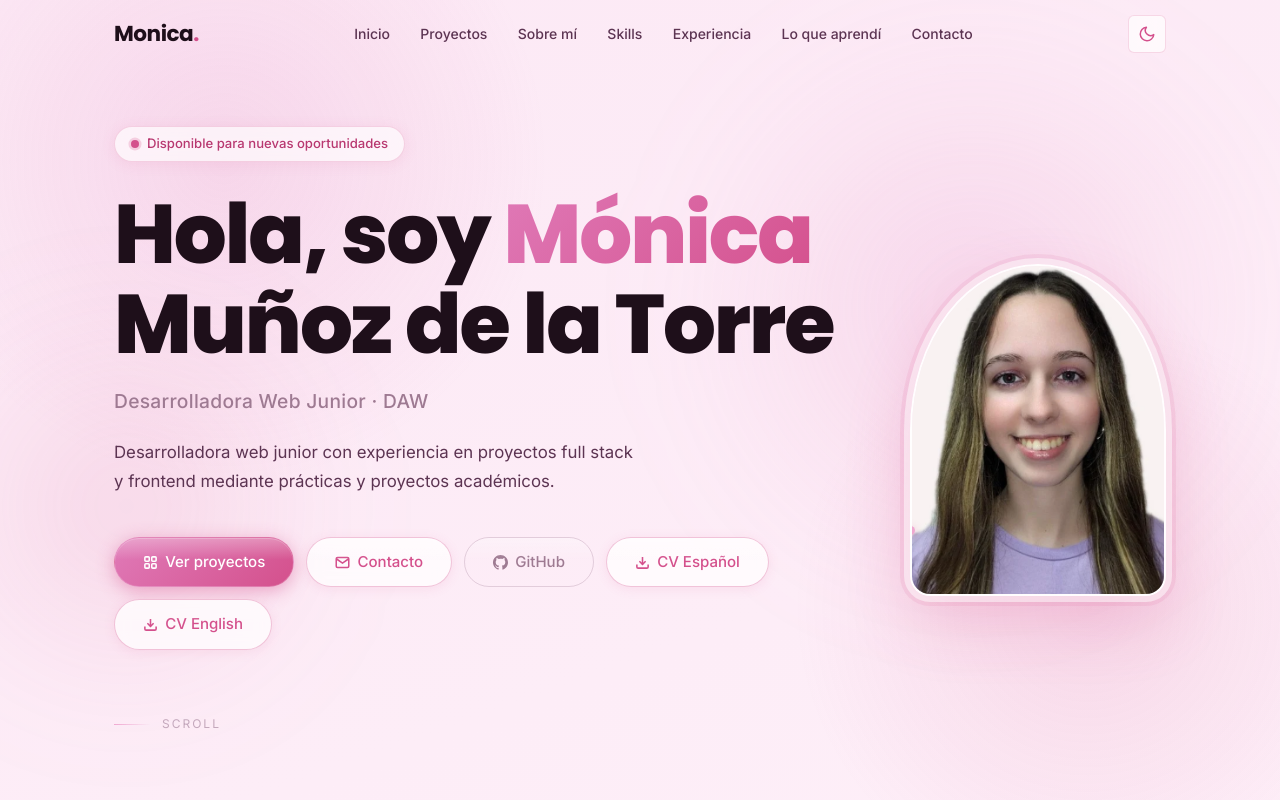
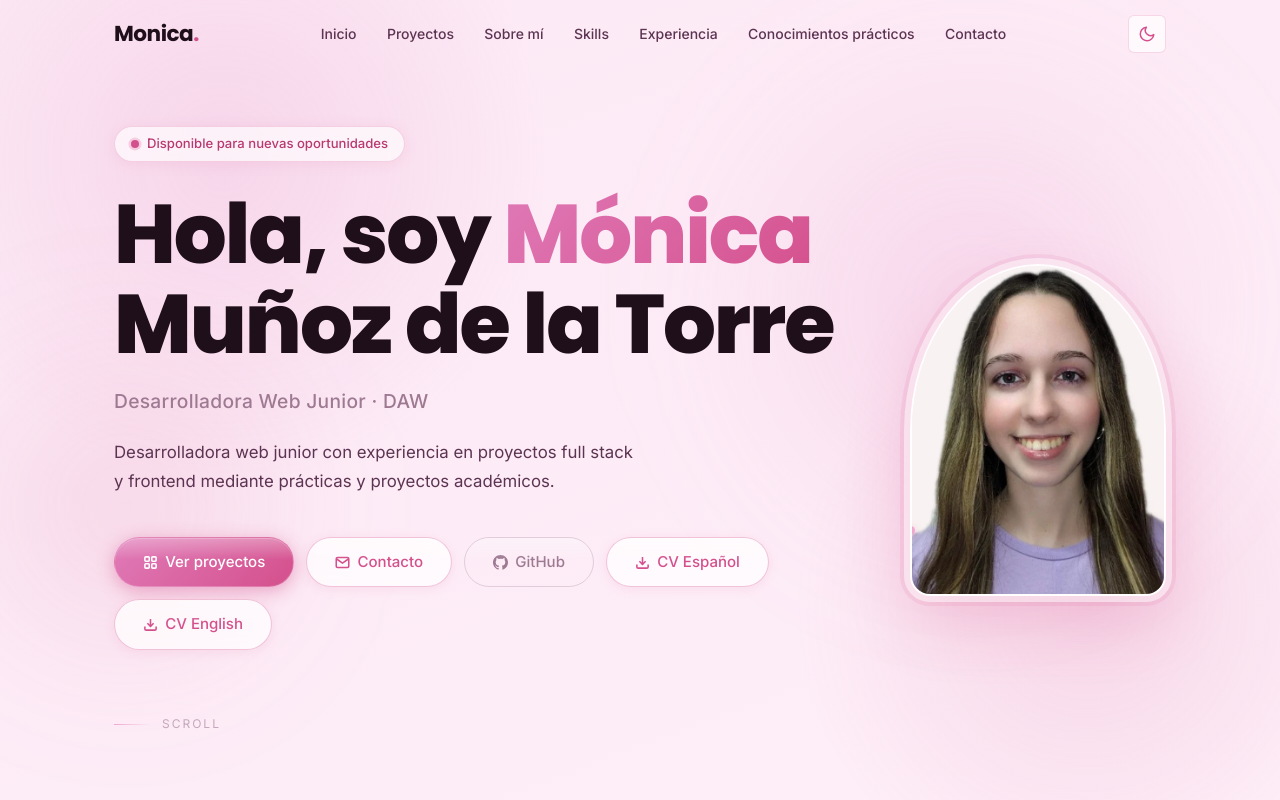
Before and after one commit to Monica-pxl/portfolio-monica, a React (Vite) app: page / in a window 1280 px wide. Shown: the top 800 px of the page. Built offline with nearby package versions, Linux system fonts and the light colour scheme.

Commit message:
Reorganización de elementos y cambio de titulo

```diff
--- a/src/App.tsx
+++ b/src/App.tsx
@@ -14,9 +14,9 @@ function App() {
       <Navbar />
       <main>
         <Hero />
-        <Projects />
         <About />
         <Skills />
+        <Projects />
         <Experience />
         <Learned />
         <Contact />
--- a/src/components/Learned.tsx
+++ b/src/components/Learned.tsx
@@ -93,7 +93,7 @@ export default function Learned() {
       <div className="container">
         <div className="section-header">
           <h2 className="section-title">
-            Qué he <span>aprendido</span>
+            Conocimientos <span>prácticos</span>
           </h2>
           <p className="section-subtitle">
             Reflexiones y aprendizajes clave a lo largo de mi formación y experiencia
--- a/src/components/Navbar.tsx
+++ b/src/components/Navbar.tsx
@@ -8,7 +8,7 @@ const NAV_LINKS = [
   { label: 'Sobre mí', href: '#about' },
   { label: 'Skills', href: '#skills' },
   { label: 'Experiencia', href: '#experience' },
-  { label: 'Lo que aprendí', href: '#learned' },
+  { label: 'Conocimientos prácticos', href: '#learned' },
   { label: 'Contacto', href: '#contact' },
 ];
 
```
